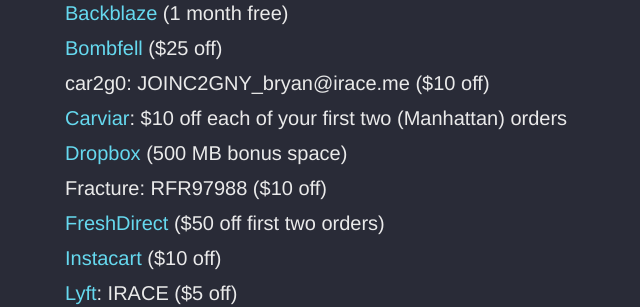
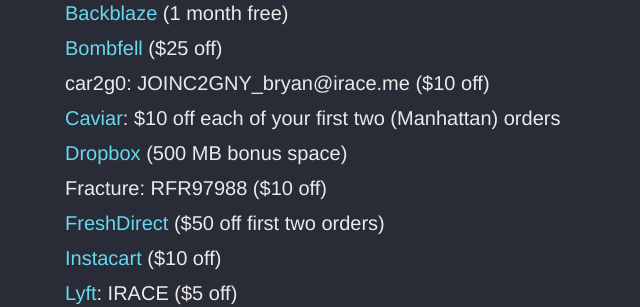
Before and after one commit to irace/irace.github.com, a Jekyll site: the page built from referrals.md, in a window 1280 px wide. Shown: the part 287-594 px from the top of the page, without its empty margins (225-865 px from the left). Built offline with Jekyll 4.4.1, drawn with Linux system fonts in a browser that asks for light colours.

Commit message:
Fix typo

```diff
--- a/referrals.md
+++ b/referrals.md
@@ -7,7 +7,7 @@
 * [Backblaze](https://secure.backblaze.com/r/01vy1j) (1 month free)
 * [Bombfell](https://bombfell.com/?rc=480709OqTbn) ($25 off)
 * car2g0: JOINC2GNY_bryan@irace.me ($10 off)
-* [Carviar](https://www.trycaviar.com/r/f06r54?s=web): $10 off each of your first two (Manhattan) orders
+* [Caviar](https://www.trycaviar.com/r/f06r54?s=web): $10 off each of your first two (Manhattan) orders
 * [Dropbox](https://db.tt/PNFeXTxb) (500 MB bonus space)
 * Fracture: RFR97988 ($10 off)
 * [FreshDirect](https://refer.freshdirect.com/s/bryan) ($50 off first two orders)
```
